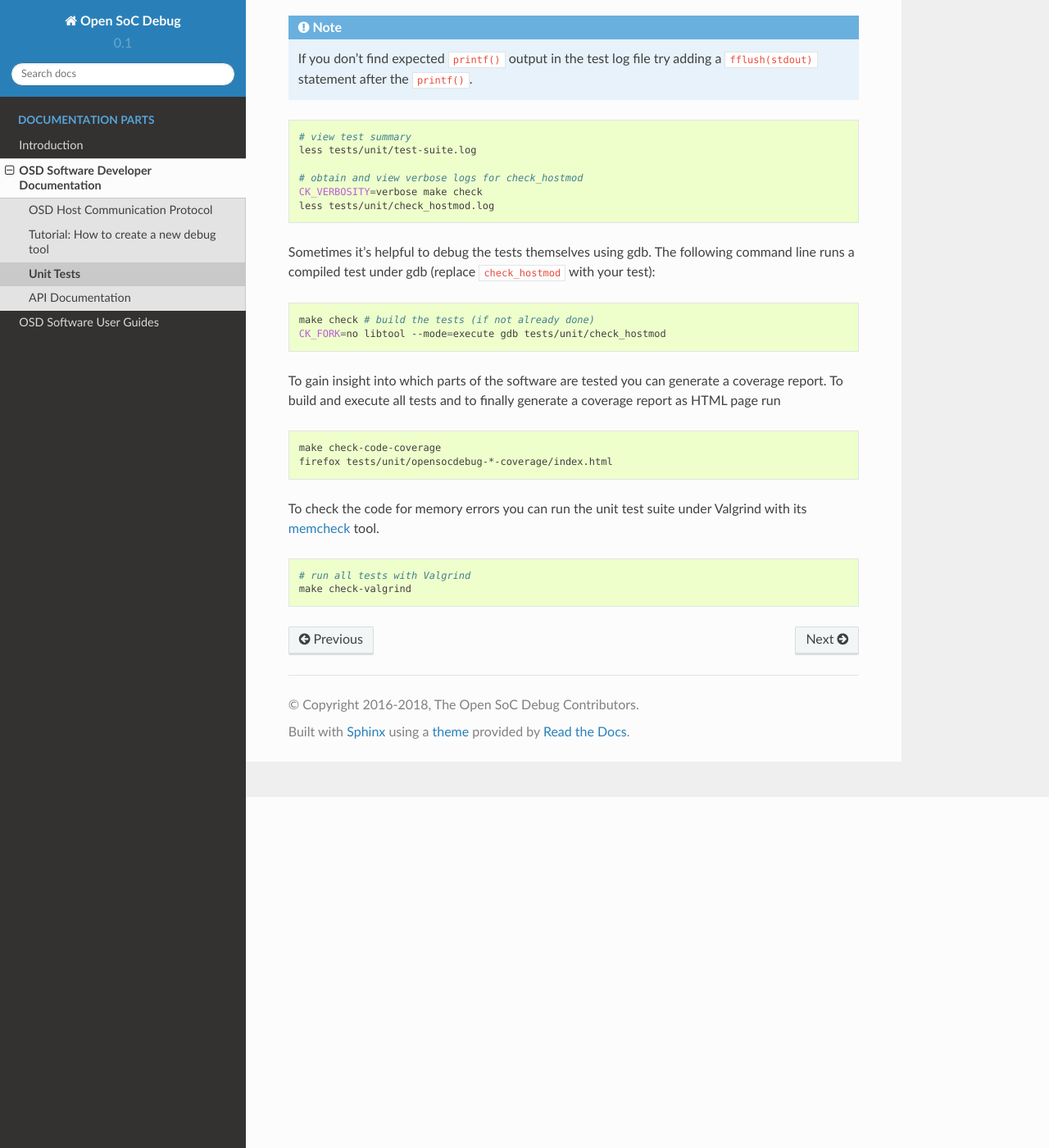
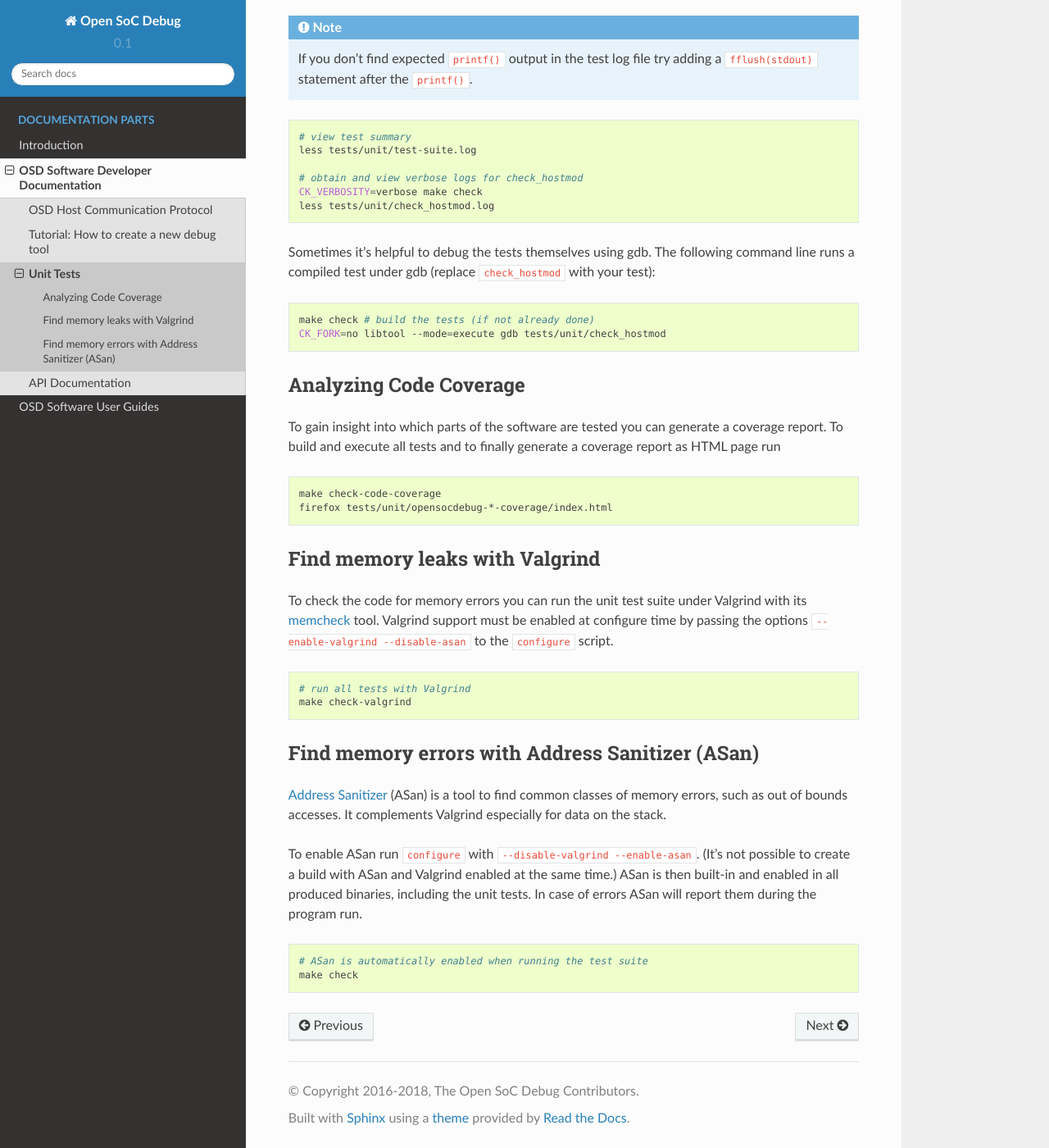
Before and after one commit to opensocdebug/osd-sw, a Sphinx documentation site: the page built from doc/02_developer/unittests.rst, in a window 1280 px wide and 1400 px high, scrolled down 428 px. Shown: the whole window at 82% size. Built offline with Sphinx 7.4.7 and the Read the Docs theme 2.0.0, drawn with Linux system fonts in a browser that asks for light colours.

Commit message:
Document the usage of ASan

```diff
--- a/doc/02_developer/unittests.rst
+++ b/doc/02_developer/unittests.rst
@@ -34,6 +34,8 @@ The following command line runs a compiled test under gdb (replace ``check_hostm
    make check # build the tests (if not already done)
    CK_FORK=no libtool --mode=execute gdb tests/unit/check_hostmod
 
+Analyzing Code Coverage
+-----------------------
 
 To gain insight into which parts of the software are tested you can generate a coverage report.
 To build and execute all tests and to finally generate a coverage report as HTML page run
@@ -43,10 +45,30 @@ To build and execute all tests and to finally generate a coverage report as HTML
    make check-code-coverage
    firefox tests/unit/opensocdebug-*-coverage/index.html
 
+Find memory leaks with Valgrind
+-------------------------------
 
 To check the code for memory errors you can run the unit test suite under Valgrind with its `memcheck <http://valgrind.org/docs/manual/mc-manual.html>`_ tool.
+Valgrind support must be enabled at configure time by passing the options ``--enable-valgrind --disable-asan`` to the ``configure`` script.
 
 .. code-block:: sh
 
    # run all tests with Valgrind
    make check-valgrind
+
+
+Find memory errors with Address Sanitizer (ASan)
+------------------------------------------------
+
+`Address Sanitizer <https://github.com/google/sanitizers/wiki/AddressSanitizer>`_ (ASan) is a tool to find common classes of memory errors, such as out of bounds accesses.
+It complements Valgrind especially for data on the stack.
+
+To enable ASan run ``configure`` with ``--disable-valgrind --enable-asan``.
+(It's not possible to create a build with ASan and Valgrind enabled at the same time.)
+ASan is then built-in and enabled in all produced binaries, including the unit tests.
+In case of errors ASan will report them during the program run.
+
+.. code-block:: sh
+
+   # ASan is automatically enabled when running the test suite
+   make check
```
